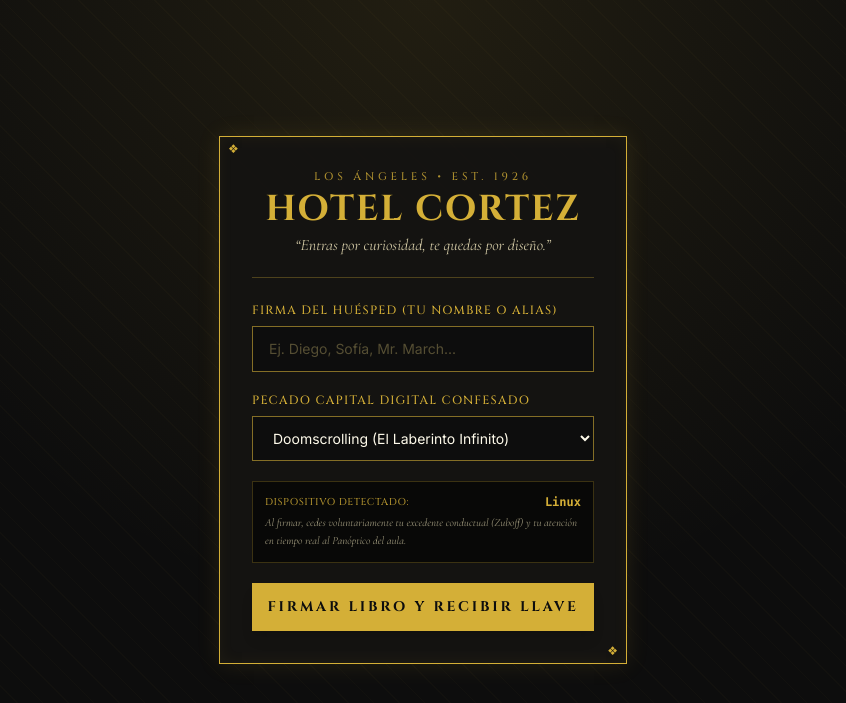
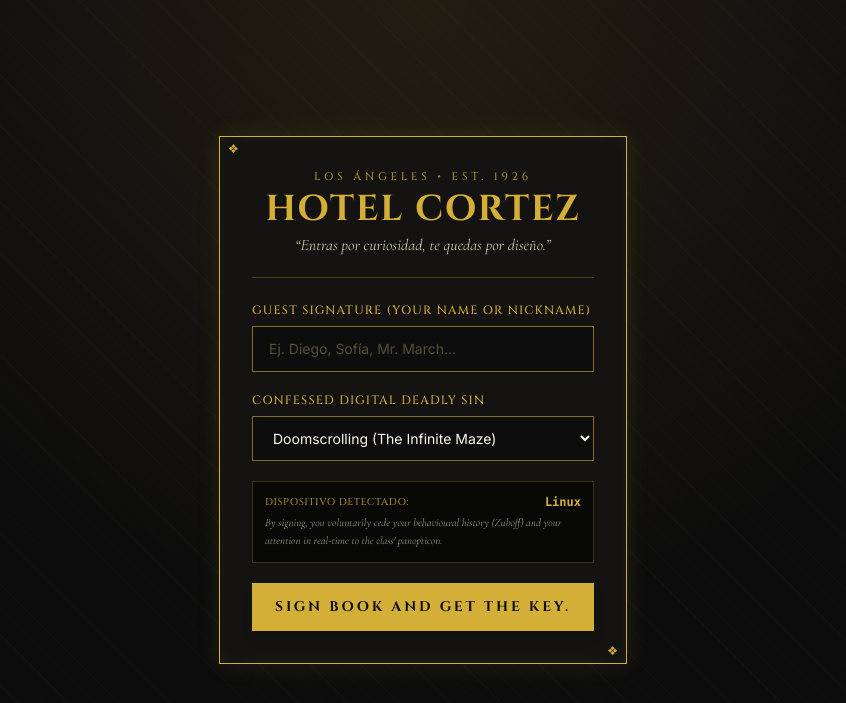
Before and after one commit to javituuu/examen_ahs, a FastAPI app: page /checkin in a window 1280 px wide. Shown: the top 703 px of the page, without its empty margins (217-1063 px from the left). Run offline with FastAPI, Linux system fonts and the light colour scheme; some libraries are stand-ins or nearby versions.

Commit message:
checkin_traducido

```diff
--- a/templates/checkin.html
+++ b/templates/checkin.html
@@ -3,7 +3,7 @@
 <head>
   <meta charset="UTF-8" />
   <meta name="viewport" content="width=device-width, initial-scale=1.0, maximum-scale=1.0, user-scalable=no" />
-  <title>Hotel Cortez — Registro de Huéspedes</title>
+  <title>Cortez Hotel — Guest Registry</title>
   <script src="https://cdn.tailwindcss.com"></script>
   <link rel="preconnect" href="https://fonts.googleapis.com">
   <link rel="preconnect" href="https://fonts.gstatic.com" crossorigin>
@@ -100,7 +100,7 @@
       <form id="checkin-form" class="space-y-5">
         <div>
           <label for="alias-input" class="block font-deco text-xs uppercase tracking-widest text-cortez-gold mb-2">
-            Firma del Huésped (Tu Nombre o Alias)
+            Guest Signature (Your name or nickname)
           </label>
           <input
             id="alias-input"
@@ -114,16 +114,16 @@
 
         <div>
           <label for="pecado-select" class="block font-deco text-xs uppercase tracking-widest text-cortez-gold mb-2">
-            Pecado Capital Digital Confesado
+            Confessed Digital Deadly Sin
           </label>
           <select
             id="pecado-select"
             class="w-full bg-cortez-black border border-cortez-gold/60 focus:border-cortez-gold px-4 py-3 text-sm text-amber-50 outline-none transition"
           >
-            <option value="Doomscrolling">Doomscrolling (El Laberinto Infinito)</option>
-            <option value="Vanidad">Vanidad (El Espejo de La Condesa)</option>
-            <option value="Stalking">Stalking (Las Mirillas de March)</option>
-            <option value="Procrastinación">Procrastinación (La Aguja de Sally)</option>
+            <option value="Doomscrolling">Doomscrolling (The Infinite Maze)</option>
+            <option value="Vanidad">Pride (The Countess' Mirror)</option>
+            <option value="Stalking">Stalking (March's Peepholes)</option>
+            <option value="Procrastinación">Procrastination (Sally's Needle)</option>
           </select>
         </div>
 
@@ -133,7 +133,7 @@
             <span id="detected-os-badge" class="font-mono text-cortez-gold font-semibold">Detectando...</span>
           </div>
           <p class="text-[11px] leading-relaxed text-amber-100/60 font-serif italic">
-            Al firmar, cedes voluntariamente tu excedente conductual (Zuboff) y tu atención en tiempo real al Panóptico del aula.
+            By signing, you voluntarily cede your behavioural history (Zuboff) and your attention in real-time to the class' panopticon.
           </p>
         </div>
 
@@ -141,7 +141,7 @@
           type="submit"
           class="w-full bg-cortez-gold hover:bg-amber-400 active:scale-[0.99] text-cortez-black font-deco font-bold uppercase tracking-[0.2em] py-3.5 text-sm shadow-lg transition cursor-pointer"
         >
-          Firmar Libro y Recibir Llave
+          Sign book and get the key.
         </button>
       </form>
     </div>
@@ -155,13 +155,13 @@
         <div>
           <div class="flex items-center gap-2">
             <span class="inline-block w-2 h-2 rounded-full bg-emerald-400 animate-ping"></span>
-            <span id="hud-room" class="font-deco text-sm font-bold text-cortez-gold tracking-wider">HABITACIÓN --</span>
+            <span id="hud-room" class="font-deco text-sm font-bold text-cortez-gold tracking-wider">ROOM --</span>
           </div>
-          <p id="hud-guest" class="text-xs text-amber-100/70 truncate max-w-[180px]">Huésped conectado</p>
+          <p id="hud-guest" class="text-xs text-amber-100/70 truncate max-w-[180px]">Guest connected</p>
         </div>
 
         <div class="text-right">
-          <p class="text-[10px] font-deco uppercase tracking-widest text-cortez-gold/80">Pasillos Recorridos</p>
+          <p class="text-[10px] font-deco uppercase tracking-widest text-cortez-gold/80">Hallways seen</p>
           <p class="font-mono text-base font-bold text-amber-50">
             <span id="hud-meters">0.0</span> <span class="text-xs text-cortez-gold">m</span>
           </p>
@@ -172,10 +172,10 @@
     <!-- Intro del Pasillo -->
     <div class="px-4 pt-6 pb-2">
       <div class="deco-border bg-cortez-charcoal/90 p-5 text-center mb-6">
-        <p class="font-deco text-[10px] tracking-[0.3em] text-cortez-gold uppercase">Piso 5 • Ala Sin Salida</p>
-        <h2 class="font-deco text-xl text-cortez-gold font-bold mt-1">EL LABERINTO DE MARCH</h2>
+        <p class="font-deco text-[10px] tracking-[0.3em] text-cortez-gold uppercase">Floor 5 • The Hallway with no Exit.</p>
+        <h2 class="font-deco text-xl text-cortez-gold font-bold mt-1">MARCH'S LABYRYNTH</h2>
         <p class="font-serif italic text-base text-amber-100/85 mt-2 leading-relaxed">
-          Desliza hacia abajo para encontrar el ascensor de salida. Cada centímetro que tu pulgar recorre alimenta a La Condesa en el proyector.
+          Scroll down to find the exit. Every centimeter that your thumb scrolls through feeds the Countess in the projector.
         </p>
       </div>
 
@@ -185,7 +185,7 @@
       <!-- Indicador de generación infinita -->
       <div id="infinite-loader" class="py-8 text-center">
         <p class="font-deco text-xs tracking-[0.25em] text-cortez-gold/70 animate-pulse">
-          ❖ CONSTRUYENDO NUEVO PASILLO ALGORÍTMICO... ❖
+          ❖ BUILDING NEW ALGORITHMIC HALLWAY... ❖
         </p>
       </div>
     </div>
@@ -197,7 +197,7 @@
         type="button"
         class="pointer-events-auto bg-cortez-crimson hover:bg-cortez-blood text-amber-50 border border-cortez-gold px-5 py-2.5 font-deco text-xs uppercase tracking-[0.2em] shadow-2xl"
       >
-        🚪 Hacer Check-Out (Salir)
+        🚪 Check-Out (Exit)
       </button>
     </div>
   </section>
@@ -208,13 +208,13 @@
       <div class="w-12 h-12 mx-auto rounded-full bg-cortez-crimson/30 border border-cortez-gold flex items-center justify-center text-2xl">
         🗝️
       </div>
-      <p class="font-deco text-[10px] tracking-[0.3em] text-cortez-gold uppercase">Cláusula 64 • James Patrick March</p>
-      <h3 class="font-deco text-xl font-bold text-amber-50">¿TAN PRONTO TE RINDES?</h3>
+      <p class="font-deco text-[10px] tracking-[0.3em] text-cortez-gold uppercase">Clause NO. 64 • James Patrick March</p>
+      <h3 class="font-deco text-xl font-bold text-amber-50">GIVING UP SO SOON?</h3>
       <p id="psych-modal-text" class="font-serif italic text-base text-amber-100/85 leading-relaxed">
-        “En el capitalismo de vigilancia no eres el cliente, eres la materia prima. Tu intento de salida acaba de ser proyectado ante toda la clase.”
+        “Under a capitallistic system so dependent on surveillance, you are not the client, instead, you are the PRODUCT. Your pathetic attempt at escape has just been shown to the whole class.”
       </p>
       <div class="bg-black/60 border border-cortez-crimson/60 p-3 text-xs font-mono text-red-300">
-        ESTADO EN PROYECTOR: <span class="font-bold text-white">INTENTO DE HUIDA DETECTADO</span>
+        PROJECTOR STATE: <span class="font-bold text-white">EXIT ATTEMPT DETECTED</span>
       </div>
       <div class="pt-2 flex flex-col gap-2">
         <button
@@ -222,14 +222,14 @@
           type="button"
           class="w-full bg-cortez-gold text-cortez-black font-deco font-bold text-xs uppercase tracking-[0.2em] py-3"
         >
-          Aceptar mi Destino y Seguir Deslizando
+          Accept my fate and keep scrolling (RECOMMENDED)
         </button>
         <button
           id="fake-leave-btn"
           type="button"
           class="w-full text-[11px] text-amber-200/40 underline py-1"
         >
-          Reclamar mi libre albedrío (Deshabilitado por el Algoritmo)
+          Reclaim my free will (Currently unavailable due to the algorithm)
         </button>
       </div>
     </div>
@@ -263,10 +263,10 @@
     // =========================================================================
     const CORRIDOR_STORIES = [
       {
-        floor: "PASILLO 64 • ARQUITECTURA SIN VENTANAS",
-        quote: "“Construí este hotel para que nadie encontrara jamás el final del corredor. Hoy ustedes llevan ese edificio en el bolsillo.”",
+        floor: "HALLWAY NO. 64 • WINDOW-LESS ARCHITECTURE",
+        quote: "“I built this hotel so that no one would ever find the end of this corridor. Now, you all have the building in your pocket.”",
         author: "James Patrick March",
-        theory: "Shoshana Zuboff: El scroll infinito elimina los 'puntos de detención naturales' (stopping cues) para maximizar la extracción de excedente conductual."
+        theory: "Shoshana Zuboff: The infinite scroll delets the 'natural detection points' (stopping cues) para maximizar la extracción de excedente conductual."
       },
       {
         floor: "SUITE DE LA CONDESA • ELIXIR DE DOPAMINA",
```
